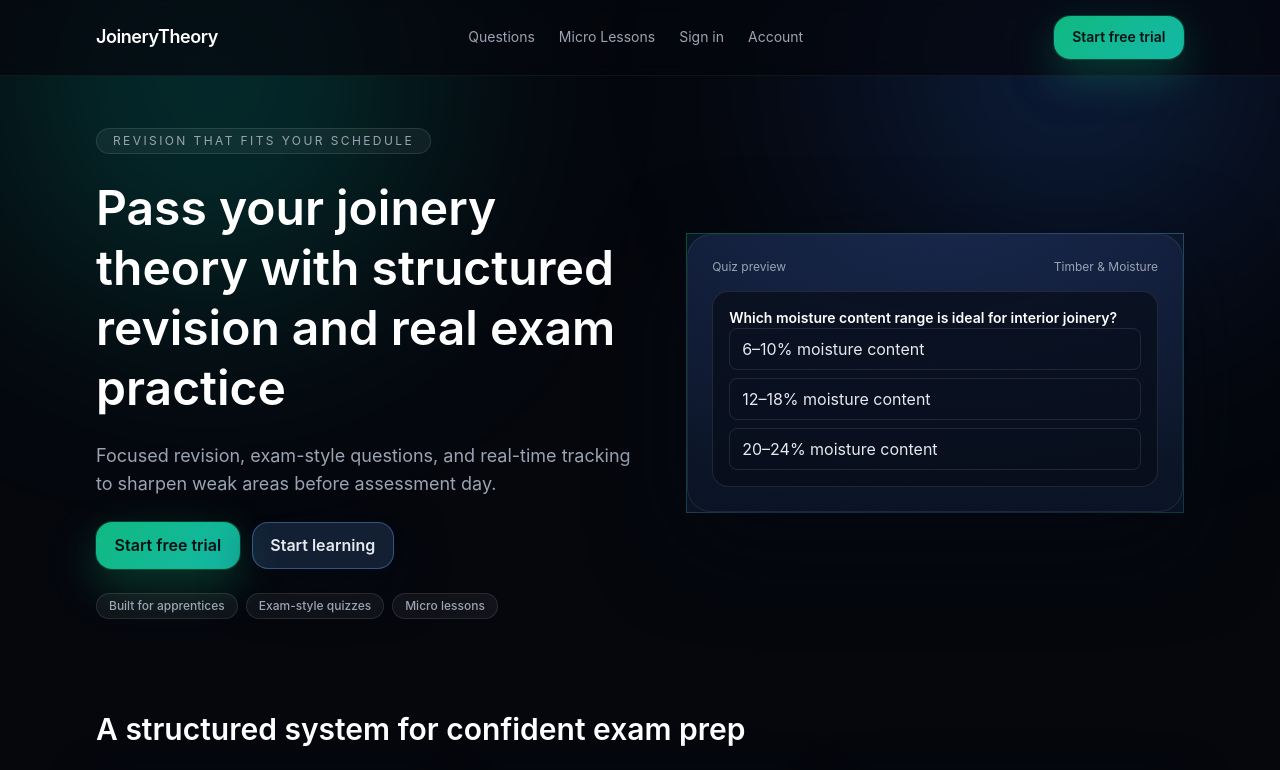
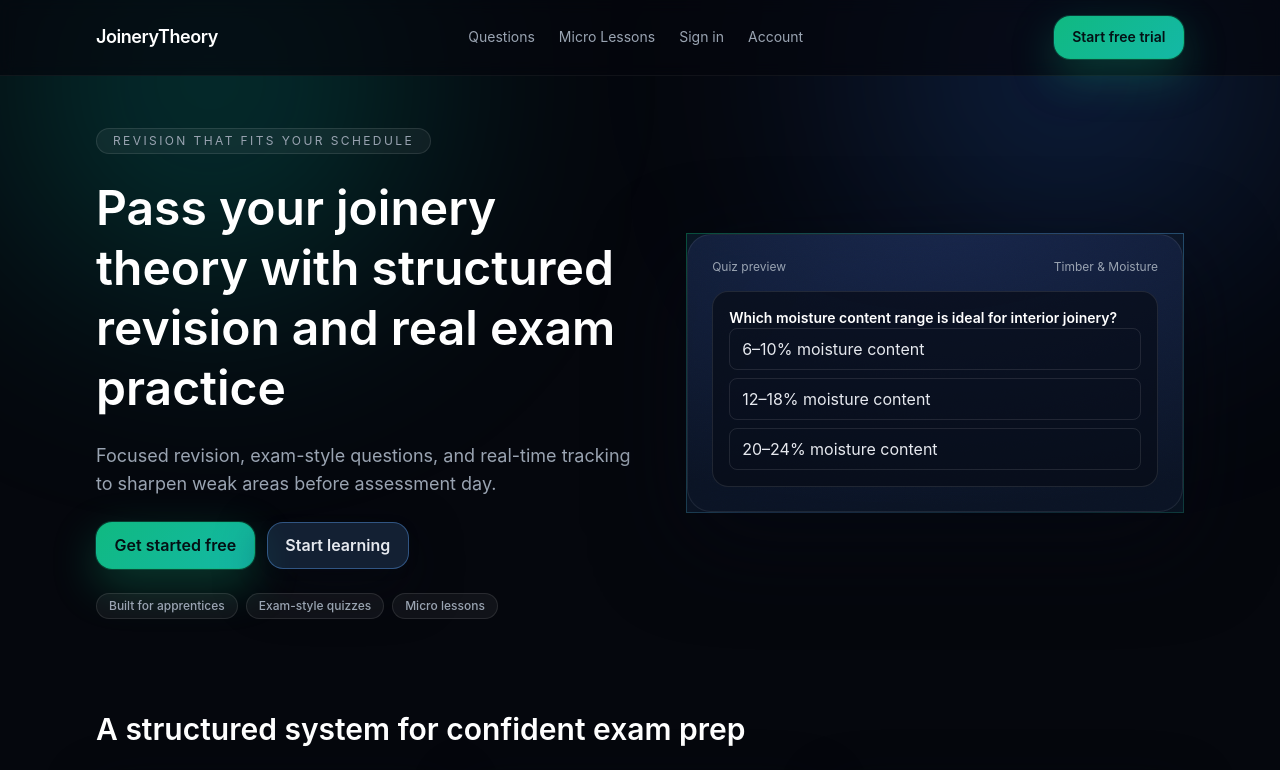
Before and after one commit to Jcooper1901/joinery-theory, a Next.js app: page / in a window 1280 px wide. Shown: the top 770 px of the page. Built offline with nearby package versions, Linux system fonts and the light colour scheme; no server answers.

Commit message:
Update CTA button text

```diff
--- a/app/page.tsx
+++ b/app/page.tsx
@@ -38,7 +38,7 @@ export default function Home() {
             </p>
             <div className="flex flex-col gap-3 sm:flex-row">
               <a className="btn-primary" href="#cta">
-                Start free trial
+                Get started free
               </a>
               <Link className="btn-secondary" href="/micro-lessons">
                 Start learning
```
